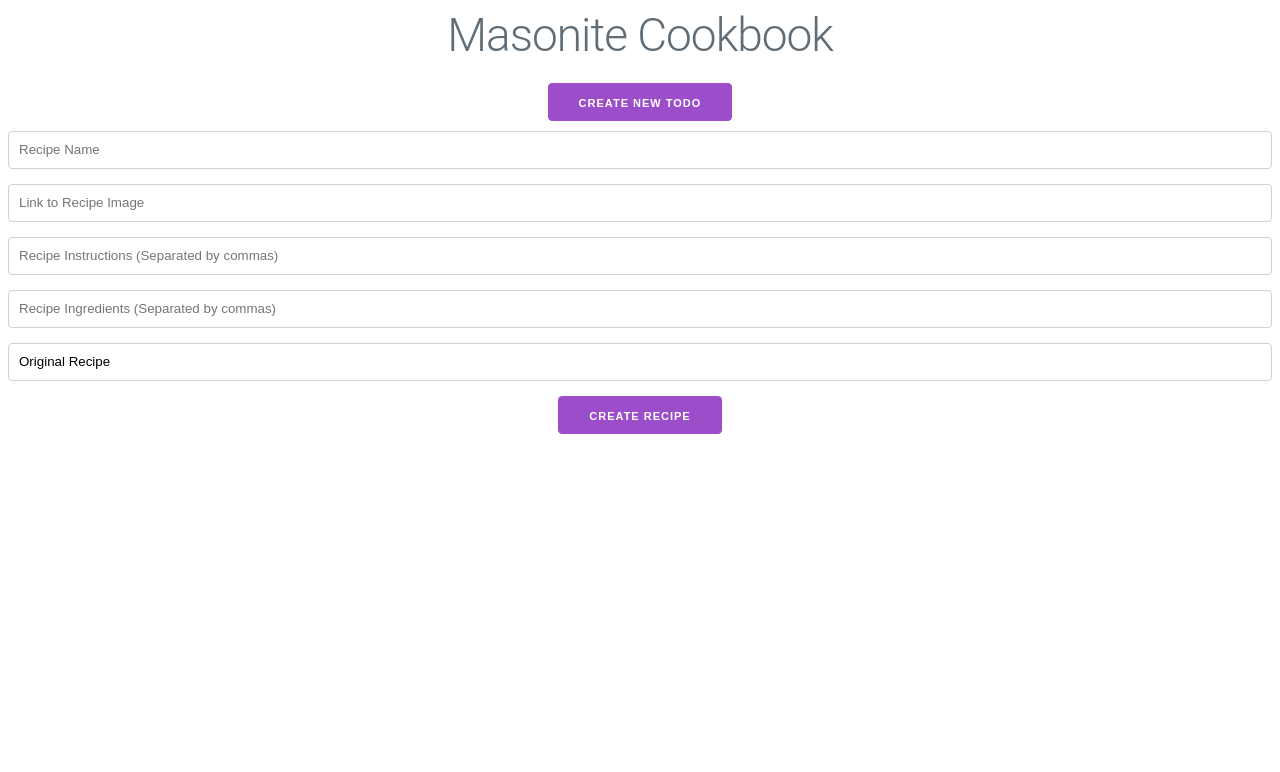
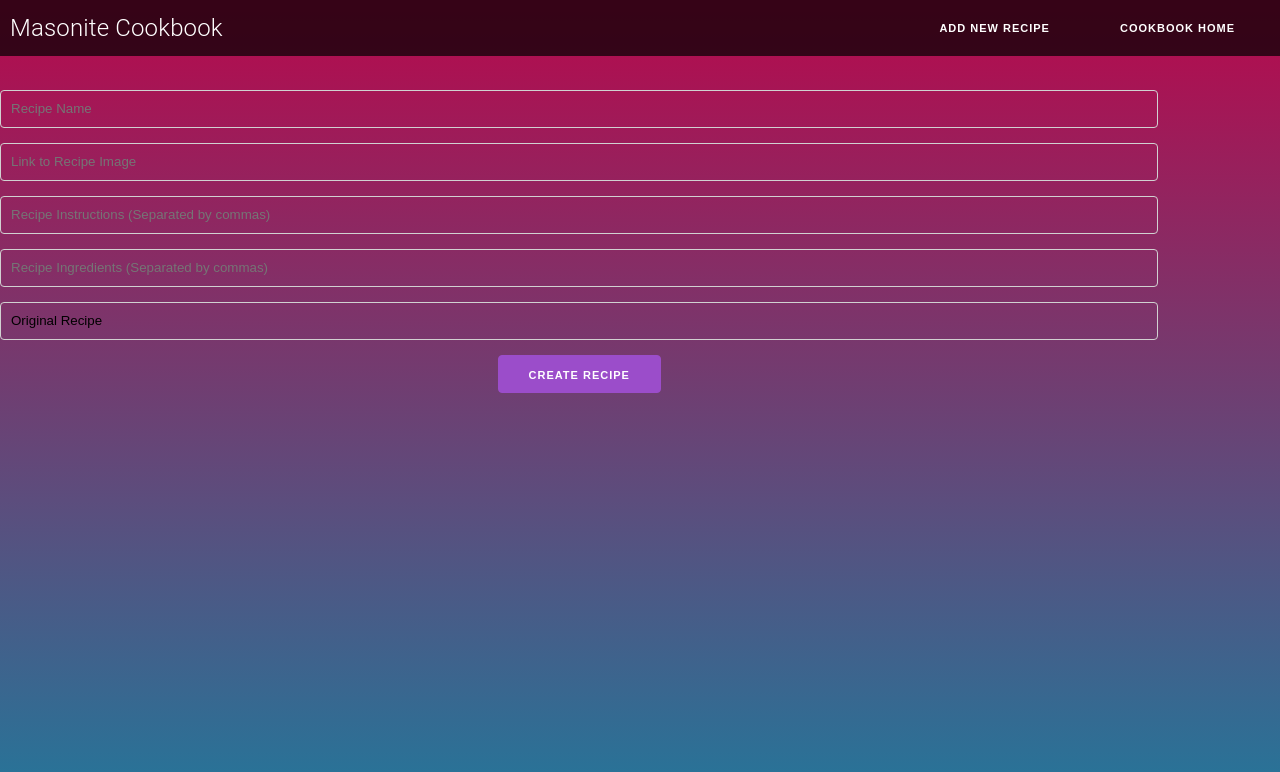
Before and after one commit to qmbartholomew/masonite_recipes_frontend_project_4, a React (Create React App) app: page /new in a window 1280 px wide. Shown: the top 772 px of the page. Built offline with nearby package versions, Linux system fonts and the light colour scheme; no server answers.

Commit message:
Styling updates

```diff
--- a/package.json
+++ b/package.json
@@ -9,6 +9,7 @@
     "milligram": "^1.4.1",
     "react": "^17.0.2",
     "react-dom": "^17.0.2",
+    "react-helmet": "^6.1.0",
     "react-router-dom": "^6.0.2",
     "react-scripts": "4.0.3",
     "web-vitals": "^1.1.2"
--- a/src/App.css
+++ /dev/null
@@ -1,38 +0,0 @@
-.App {
-  text-align: center;
-}
-
-.App-logo {
-  height: 40vmin;
-  pointer-events: none;
-}
-
-@media (prefers-reduced-motion: no-preference) {
-  .App-logo {
-    animation: App-logo-spin infinite 20s linear;
-  }
-}
-
-.App-header {
-  background-color: #282c34;
-  min-height: 100vh;
-  display: flex;
-  flex-direction: column;
-  align-items: center;
-  justify-content: center;
-  font-size: calc(10px + 2vmin);
-  color: white;
-}
-
-.App-link {
-  color: #61dafb;
-}
-
-@keyframes App-logo-spin {
-  from {
-    transform: rotate(0deg);
-  }
-  to {
-    transform: rotate(360deg);
-  }
-}
--- a/src/App.js
+++ b/src/App.js
@@ -1,4 +1,4 @@
-import './App.css';
+import './styles.css';
 import {useState, useEffect} from 'react'
 import {Route, Routes, Link, useNavigate} from 'react-router-dom'
 
@@ -71,8 +71,14 @@ function App() {
 
   return (
     <div className="App">
-      <h1>Masonite Cookbook</h1>
-      <Link to="/new"><button>Create New Todo</button></Link>
+      <div className='navbar'>
+        <div className='navTitle'>Masonite Cookbook</div>
+        <div className='navLinks'>
+          <Link to="/new"><button>Add New Recipe</button></Link>
+          <Link to="/"><button>Cookbook Home</button></Link>
+        </div>
+      </div>
+      <div className='display'>
         <Routes>
           <Route path='/' element={<AllRecipes recipes={recipes} />} />
           <Route path='/recipes/:id' element={<SingleRecipe
@@ -92,6 +98,7 @@ function App() {
           />} />
         </Routes>
       </div>
+    </div>
   );
 }
 
--- a/src/components/recipe.js
+++ b/src/components/recipe.js
@@ -7,26 +7,12 @@ const Recipe = ({recipe}) => {
     return (
         <div className='recipeCard'>
             <Link to={`/recipes/${recipe.id}`}>
-                <h1>{recipe.name}</h1>
+                <h3>{recipe.name}</h3>
             </Link>
             <img src={`${recipe.image}`} />
-            <div className='recipeInfo'>
-                <h3>Recipe Instructions</h3>
-                <ol>
-                    {instructions.map((i) => {
-                        return <li>{i}</li>
-                    })}
-                </ol>
-                <h3>Recipe Ingredients</h3>
-                <ul>
-                    {ingredients.map((i) => {
-                        return <li>{i}</li>
-                    })}
-                </ul>
-                {recipe.url == 'Original Recipe' ?
-                <p className='reference'>Original Recipe</p> :
-                <a className='reference'><p>{recipe.url}</p></a>}
-            </div>
+            {recipe.url == 'Original Recipe' ?
+            <p className='reference'>Original Recipe</p> :
+            <a className='reference' href={recipe.url} target='_blank'><p>{recipe.url}</p></a>}
         </div>
     )
 }
--- a/src/index.js
+++ b/src/index.js
@@ -3,10 +3,15 @@ import ReactDOM from 'react-dom';
 import App from './App';
 import reportWebVitals from './reportWebVitals';
 import {BrowserRouter as Router} from 'react-router-dom'
+import {Helmet} from 'react-helmet'
 import 'milligram'
 
 ReactDOM.render(
   <Router>
+    <Helmet>
+      <meta charSet="utf-8" />
+      <title>Masonite Cookbook</title>
+    </Helmet>
     <React.StrictMode>
       <App />
     </React.StrictMode>
--- a/src/pages/SingleRecipe.js
+++ b/src/pages/SingleRecipe.js
@@ -7,7 +7,7 @@ const SingleRecipe = ({recipes, edit, deleteRecipe}) => {
     const instructions = recipe?.instructions.split(',')
     const ingredients = recipe?.ingredients.split(',')
 
-    return <div className='recipeCard'>
+    return <div>
         <h1>{recipe?.name}</h1>
         <img src={`${recipe?.image}`} />
         <div className='recipeInfo'>
@@ -23,7 +23,7 @@ const SingleRecipe = ({recipes, edit, deleteRecipe}) => {
                     return <li>{i}</li>
                 })}
             </ul>
-            {recipe.url == "Original Recipe" ?
+            {recipe?.url == "Original Recipe" ?
             <p className='reference'>Original Recipe</p> :
             <a className='reference'><p>{recipe?.url}</p></a>}
             <button onClick={() => deleteRecipe(recipe)}>Delete</button>
--- /dev/null
+++ b/src/styles.css
@@ -0,0 +1,83 @@
+/*          Overall, Background styling         */
+.App {
+    position: fixed;
+    top: 0;
+    left: 0;
+    height: 100rem;
+    width: 100%;
+    padding-top: 7%;
+    text-align: center;
+    background-image: linear-gradient(#B7094C, #A01A58, #892B64, #723C70, #5C4D7D, #455E89, #2E6F95, #1780A1, #0091AD);
+    overflow: scroll;
+}
+/*          Navbar styling          */
+.navbar {
+    position: fixed;
+    top: 0;
+    left: 0;
+    height: 7%;
+    width: 100%;
+    color: white;
+    display: flex;
+    justify-content: space-between;
+    align-items: center;
+    background-color: rgba(0, 0, 0, .7);
+}
+.navTitle {
+    margin: 10px;
+    font-size: x-large;
+}
+.navLinks {
+    display: flex;
+    justify-content: space-between;
+    margin: 10px;
+}
+.navLinks button {
+    margin: 0 5px 0 5px;
+    background-color: inherit;
+    border: none;
+}
+.navLinks button:focus {
+    background-color: inherit;
+    border: none;
+}
+.navLinks button:hover {
+    background-color: white;
+    color: black;
+    transition: .4s;
+}
+/*          Body styling            */
+.display {
+    display: flex;
+    flex-wrap: wrap;
+}
+/*          Index recipe styling            */
+.recipeCard {
+    height: 30rem;
+    width: 24%;
+    border: 1px solid black;
+    border-radius: 5px;
+    margin: 10px auto;
+}
+.recipeCard:hover {
+    background-color: rgba(0, 0, 0, .6);
+    transition: .2s;
+    cursor: pointer;
+}
+.recipeCard h3 {
+    color: rgb(205, 139, 221);
+}
+.recipeCard p {
+    color: #8BBEE8FF;
+    margin-top: 20px;
+}
+.recipeCard img {
+    height: 50%;
+    width: 65%;
+    margin: 15px auto;
+    border-radius: 5px;
+    box-shadow: 0 0 1px white;
+}
+.recipeCard:hover img {
+    box-shadow: 0 0 3px white;
+}
```
Also changed, not shown: 1 other file (tests, documents, lock files or other folders). Lines whose indentation alone changed are shown as unchanged.
